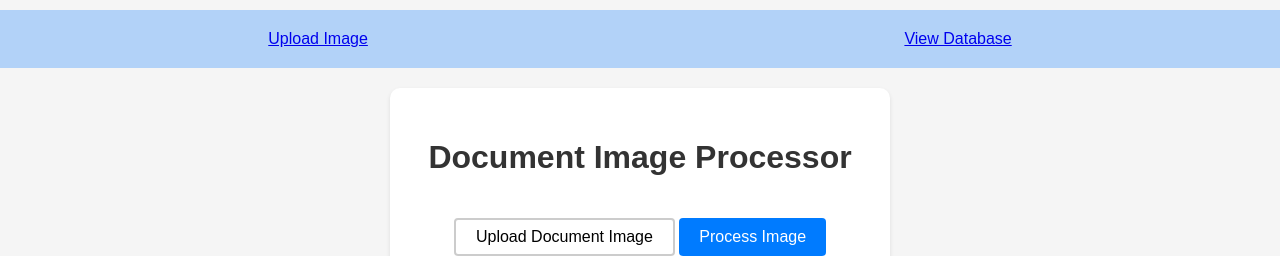
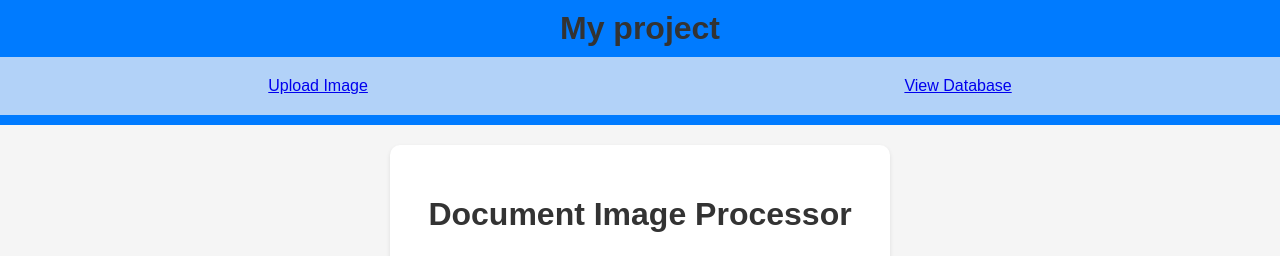
Before and after one commit to Fabreeeze/python_project_sem_5, a Flask app: page / in a window 1280 px wide. Shown: the top 256 px of the page. Run offline with Flask 3, Linux system fonts and the light colour scheme; some libraries are stand-ins or nearby versions.

Commit message:
commit 21, did a bit navbar code changes

```diff
--- a/templates/index.html
+++ b/templates/index.html
@@ -5,15 +5,22 @@
     <meta name="viewport" content="width=device-width, initial-scale=1.0">
     <link rel="stylesheet" href="{{ url_for('static', filename='style.css') }}">
     <link rel="stylesheet" href="{{ url_for('static', filename='navbar_styles.css') }}">
-    <link rel="stylesheet" href="{{ url_for('static', filename='success_message_style.css') }}">
+    <link rel="stylesheet" href="{{ url_for('static', filename='success_message_styles.css') }}">
+    <link rel="icon" href="../favicon.ico" type="image/x-icon">
+
     <title>Document Image Processor</title>
 </head>
 <body>
 
-    <div class="tabs">
-        <div class="tab" id="uploadTab" onclick="switchTab('uploadDiv')"><a href="/">Upload Image</a></div>
-        <div class="tab" id="databaseTab" onclick="switchTab('databaseDiv')"><a href="/database_data">View Database</a></div>
+    <div class="header">
+        <h1>My project</h1>
+        <div class="tabs">
+            <div id="uploadTab" class="tab active" onclick="changeTab('uploadTab')"><a href="/">Upload Image</a></div>
+            <div id="databaseTab" class="tab" onclick="changeTab('databaseTab')"><a href="/database_data">View Database</a></div>
+        </div>
     </div>
+
+
 
 
     <div id="uploadDiv" class="tabContent">
@@ -39,8 +46,8 @@
     <!-- <div id="databaseDiv" class="tabContent">
     </div> -->
 
+    <script src="{{ url_for('static', filename='success_message_script.js') }}"></script>
     <script src="{{ url_for('static', filename='script.js') }}"></script>
-    <script src="{{ url_for('static', filename='success_message_script.js') }}"></script>
     <!-- <script src="{{ url_for('static', filename='database_script.js') }}"></script> -->
 </body>
 </html>
```
